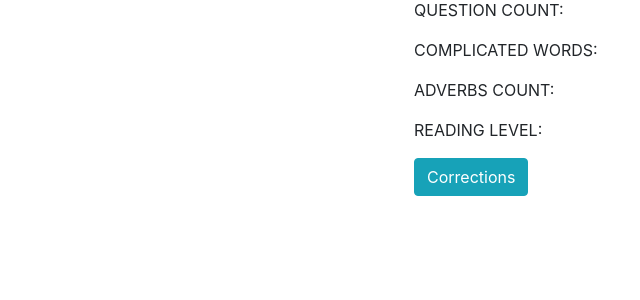
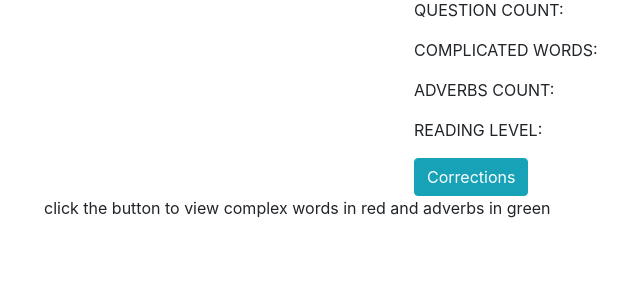
Before and after one commit to cirbuk/smartmails, a Flask app: template myproject/templates/popup.html in a window 1280 px wide. Shown: the part 215-515 px from the top of the page, without its empty margins (41-681 px from the left). Run offline with Flask 2, Linux system fonts and the light colour scheme; the template is opened without the code that fills it, so the values that code supplies are empty; parts of the project's set-up code (start-up, migrations or seed data) failed here and were passed over; some libraries are stand-ins or nearby versions.

Commit message:
add button message

```diff
--- a/myproject/templates/popup.html
+++ b/myproject/templates/popup.html
@@ -139,6 +139,11 @@
 <div class="container" style="width: 400px">
    <button type="button" class="btn btn-info btn-xs float-center" id="corrections">Corrections</button>
 </div>
+<div>
+  click the button to view complex words in red and adverbs in green
+</div>
+
+
 </div>
 </body>
 </html>
```
